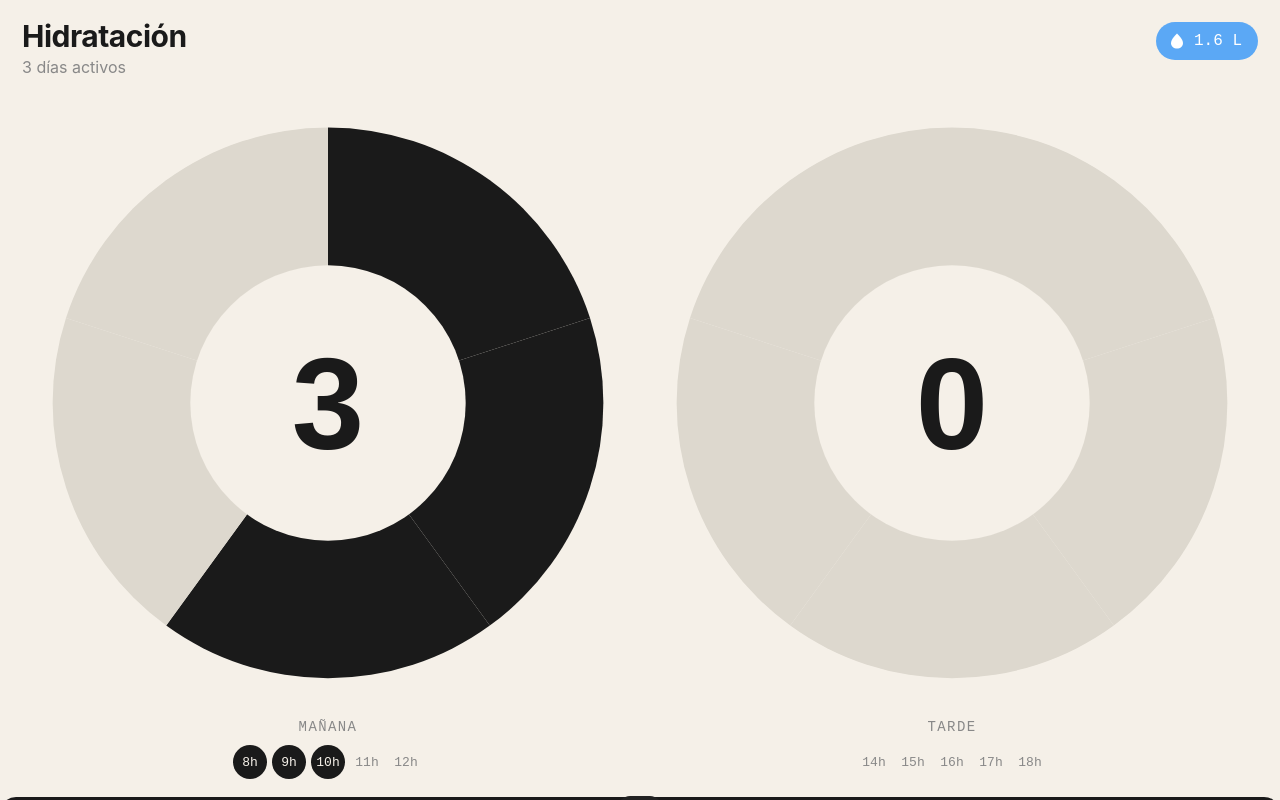
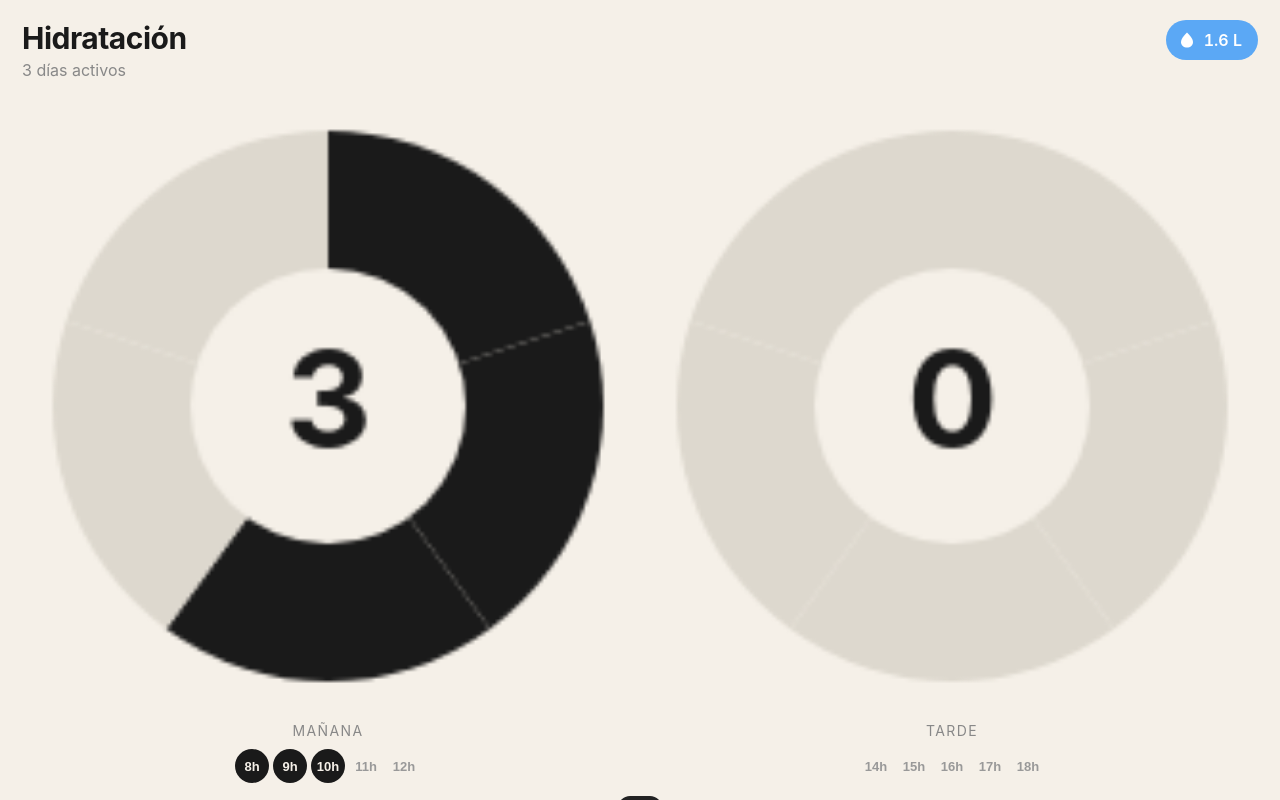
Before and after one commit to jordimanuel77/hidratacion, a plain HTML site: page index.html in a window 1280 px wide. Drawn offline with Linux system fonts and the light colour scheme.

Commit message:
canvas en lugar de SVG

```diff
--- a/index.html
+++ b/index.html
@@ -10,13 +10,12 @@
   <link rel="manifest" href="manifest.json">
   <link rel="apple-touch-icon" href="icon-192.png">
   <title>Hidratación</title>
-
   <style>
     *, *::before, *::after { box-sizing: border-box; margin: 0; padding: 0; }
     html, body {
       height: 100%; width: 100%;
       background: #F5F0E8;
-      font-family: -apple-system, BlinkMacSystemFont, 'SF Pro Display', sans-serif;
+      font-family: -apple-system, BlinkMacSystemFont, sans-serif;
       -webkit-font-smoothing: antialiased;
       overflow: hidden;
     }
@@ -29,115 +28,91 @@
 
     /* HERO */
     .hero { padding: 20px 22px 18px; flex-shrink: 0; }
-
     .app-header { display: flex; align-items: flex-start; justify-content: space-between; margin-bottom: 20px; }
-    .app-name { font-size: 30px; font-weight: 700; color: #1a1a1a; letter-spacing: -0.5px; line-height: 1.1; }
+    .app-name { font-size: 30px; font-weight: 700; color: #1a1a1a; letter-spacing: -0.5px; }
     .app-streak { font-size: 16px; color: #888; margin-top: 4px; }
-
-    .litros-badge {
+    .badge {
       display: flex; align-items: center; gap: 8px;
       background: #5BA8F5; border-radius: 50px;
-      padding: 10px 16px 10px 12px;
-      flex-shrink: 0; margin-top: 2px;
-      -webkit-tap-highlight-color: transparent; cursor: pointer;
+      padding: 10px 16px 10px 12px; flex-shrink: 0;
+      cursor: pointer; -webkit-tap-highlight-color: transparent;
     }
-    .litros-badge svg { width: 18px; height: 18px; fill: #fff; }
-    .litros-badge span { font-family: 'SF Mono', ui-monospace, monospace; font-size: 16px; font-weight: 500; color: #fff; }
+    .badge svg { width: 18px; height: 18px; fill: #fff; flex-shrink: 0; }
+    .badge span { font-size: 16px; font-weight: 600; color: #fff; font-variant-numeric: tabular-nums; }
 
-    /* PIES */
-    .pies-row { display: flex; gap: 12px; align-items: flex-start; }
+    .pies-row { display: flex; gap: 12px; }
     .pie-wrap { flex: 1; display: flex; flex-direction: column; align-items: center; gap: 10px; min-width: 0; }
-    .pie-wrap svg { width: 100%; height: auto; display: block; }
-    .pie-label { font-family: 'SF Mono', ui-monospace, monospace; font-size: 14px; letter-spacing: 0.1em; text-transform: uppercase; color: #888; }
-
-    /* HOURS */
-    .hours-row { display: flex; gap: 5px; justify-content: center; flex-wrap: nowrap; }
+    .pie-wrap canvas { width: 100% !important; height: auto !important; display: block; }
+    .pie-label { font-size: 14px; letter-spacing: 0.1em; text-transform: uppercase; color: #888; }
+    .hours-row { display: flex; gap: 4px; justify-content: center; }
     .hchip {
       width: 34px; height: 34px; border-radius: 50%;
       display: flex; align-items: center; justify-content: center;
-      font-family: 'SF Mono', ui-monospace, monospace; font-size: 13px; font-weight: 500;
-      color: #888; background: transparent; border: none; outline: none;
-      cursor: pointer; -webkit-tap-highlight-color: transparent;
-      flex-shrink: 0;
+      font-size: 13px; font-weight: 600; font-variant-numeric: tabular-nums;
+      color: #999; background: transparent; border: none; outline: none;
+      cursor: pointer; -webkit-tap-highlight-color: transparent; flex-shrink: 0;
     }
     .hchip.done { background: #1a1a1a; color: #F5F0E8; }
-    .hchip.future { opacity: 0.28; pointer-events: none; }
-    .hchip:not(.future):active { opacity: 0.6; }
+    .hchip.future { opacity: 0.25; pointer-events: none; }
 
     /* BOTTOM */
     .bottom {
-      background: #1a1a1a;
-      border-radius: 28px 28px 0 0;
+      background: #1a1a1a; border-radius: 28px 28px 0 0;
       flex: 1; display: flex; flex-direction: column;
       padding: 16px 18px 0; overflow: hidden;
     }
-
     .cal-header { display: flex; align-items: center; justify-content: space-between; margin-bottom: 10px; }
-    .cal-month-label { font-family: 'SF Mono', ui-monospace, monospace; font-size: 14px; letter-spacing: 0.14em; text-transform: uppercase; color: #fff; font-weight: 500; }
-    .cal-nav { display: flex; gap: 0; }
+    .cal-month-lbl { font-size: 14px; letter-spacing: 0.14em; text-transform: uppercase; color: #fff; font-weight: 600; }
+    .cal-nav { display: flex; }
     .cal-nav button {
-      background: none; border: none; color: #666;
-      font-size: 24px; line-height: 1;
-      width: 44px; height: 44px;
-      display: flex; align-items: center; justify-content: center;
-      border-radius: 8px; cursor: pointer;
-      -webkit-tap-highlight-color: transparent;
+      background: none; border: none; color: #666; font-size: 26px;
+      width: 44px; height: 44px; display: flex; align-items: center; justify-content: center;
+      cursor: pointer; -webkit-tap-highlight-color: transparent; border-radius: 8px;
     }
     .cal-nav button:active { color: #fff; }
-
     .cal-days { display: grid; grid-template-columns: repeat(7, 1fr); margin-bottom: 8px; }
-    .cal-day { font-family: 'SF Mono', ui-monospace, monospace; font-size: 14px; color: rgba(255,255,255,0.4); text-align: center; text-transform: uppercase; }
-
+    .cal-day { font-size: 14px; color: rgba(255,255,255,0.4); text-align: center; text-transform: uppercase; }
     .cal-grid { display: grid; grid-template-columns: repeat(7, 1fr); gap: 8px 4px; }
-    .cal-cell {
-      aspect-ratio: 1; display: flex; align-items: center; justify-content: center;
-      cursor: pointer; -webkit-tap-highlight-color: transparent;
-    }
-    .cal-dot { width: 24px; height: 24px; border-radius: 50%; background: #2a2a2a; }
-    .cal-cell.done   .cal-dot { background: #fff; }
-    .cal-cell.sel    .cal-dot { background: #fff; }
-    .cal-cell.today  .cal-dot { background: #3a3a3a; box-shadow: 0 0 0 2px #666; }
-    .cal-cell.empty  { pointer-events: none; opacity: 0; }
-    .cal-cell:active .cal-dot { opacity: 0.7; }
-
-    .home-indicator { display: flex; justify-content: center; padding: 10px 0 8px; margin-top: auto; }
-    .home-indicator span { width: 120px; height: 4px; background: rgba(255,255,255,0.08); border-radius: 99px; display: block; }
-
+    .cal-cell { aspect-ratio: 1; display: flex; align-items: center; justify-content: center; cursor: pointer; -webkit-tap-highlight-color: transparent; }
+    .dot { width: 24px; height: 24px; border-radius: 50%; background: #2a2a2a; }
+    .cal-cell.done .dot  { background: #fff; }
+    .cal-cell.sel  .dot  { background: #fff; }
+    .cal-cell.today .dot { background: #3a3a3a; box-shadow: 0 0 0 2px #666; }
+    .cal-cell.empty { pointer-events: none; opacity: 0; }
+    .home-bar { display: flex; justify-content: center; padding: 12px 0 8px; margin-top: auto; }
+    .home-bar span { width: 120px; height: 4px; background: rgba(255,255,255,0.07); border-radius: 99px; display: block; }
     .toast {
       position: fixed; bottom: 40px; left: 50%;
       transform: translateX(-50%) translateY(60px);
-      background: #222; color: #fff;
-      font-family: 'SF Mono', ui-monospace, monospace; font-size: 14px;
+      background: #222; color: #fff; font-size: 14px;
       padding: 12px 22px; border-radius: 22px;
       transition: transform 0.3s ease; z-index: 999;
       pointer-events: none; white-space: nowrap;
     }
-    .toast.visible { transform: translateX(-50%) translateY(0); }
+    .toast.on { transform: translateX(-50%) translateY(0); }
   </style>
 </head>
 <body>
 <div class="app">
-
   <div class="hero">
     <div class="app-header">
       <div>
         <div class="app-name">Hidratación</div>
         <div class="app-streak" id="streak-txt">1 día activo</div>
       </div>
-      <div class="litros-badge" id="badge-btn">
+      <div class="badge" id="badge-btn">
         <svg viewBox="0 0 24 24"><path d="M12 2C12 2 4 9.5 4 14.5C4 18.64 7.58 22 12 22C16.42 22 20 18.64 20 14.5C20 9.5 12 2 12 2Z"/></svg>
         <span id="litros-txt">0.0 L</span>
       </div>
     </div>
-
     <div class="pies-row">
       <div class="pie-wrap">
-        <svg id="pie-m" viewBox="0 0 160 160"></svg>
+        <canvas id="pie-m" width="160" height="160"></canvas>
         <div class="pie-label">Mañana</div>
         <div class="hours-row" id="hrs-m"></div>
       </div>
       <div class="pie-wrap">
-        <svg id="pie-t" viewBox="0 0 160 160"></svg>
+        <canvas id="pie-t" width="160" height="160"></canvas>
         <div class="pie-label">Tarde</div>
         <div class="hours-row" id="hrs-t"></div>
       </div>
@@ -146,7 +121,7 @@
 
   <div class="bottom">
     <div class="cal-header">
-      <div class="cal-month-label" id="cal-lbl"></div>
+      <div class="cal-month-lbl" id="cal-lbl"></div>
       <div class="cal-nav">
         <button id="prev-btn">&#8249;</button>
         <button id="next-btn">&#8250;</button>
@@ -154,194 +129,168 @@
     </div>
     <div class="cal-days" id="cal-days"></div>
     <div class="cal-grid" id="cal-grid"></div>
-    <div class="home-indicator"><span></span></div>
+    <div class="home-bar"><span></span></div>
   </div>
-
 </div>
 <div class="toast" id="toast"></div>
 
 <script>
-const DAYS = ['L','M','X','J','V','S','D'];
-const MONTHS = ['Enero','Febrero','Marzo','Abril','Mayo','Junio','Julio','Agosto','Septiembre','Octubre','Noviembre','Diciembre'];
-const MOR = ['08:00','09:00','10:00','11:00','12:00'];
-const AFT = ['14:00','15:00','16:00','17:00','18:00'];
-const ALL = [...MOR,...AFT];
-const ML = 100;
-const FILL = '#1a1a1a', BG = '#DDD8CE', CENTER = '#F5F0E8';
+const DAYS=['L','M','X','J','V','S','D'];
+const MONTHS=['Enero','Febrero','Marzo','Abril','Mayo','Junio','Julio','Agosto','Septiembre','Octubre','Noviembre','Diciembre'];
+const MOR=['08:00','09:00','10:00','11:00','12:00'];
+const AFT=['14:00','15:00','16:00','17:00','18:00'];
+const ALL=[...MOR,...AFT];
+const ML=100;
+const FILL='#1a1a1a', BG='#DDD8CE', CEN='#F5F0E8';
 
-let vDate = new Date(), selDate = new Date(), data = {};
-try { data = JSON.parse(localStorage.getItem('hid_v2') || '{}'); } catch(e) {}
+let vDate=new Date(), selDate=new Date(), data={};
+try{data=JSON.parse(localStorage.getItem('hid_v3')||'{}');}catch(e){}
 
-// seed ejemplo
-const y0=new Date().getFullYear(), m0=new Date().getMonth();
-const dk1=fmt(new Date(y0,m0,1)), dk2=fmt(new Date(y0,m0,2)), dkt=fmt(new Date());
-if (!data[dk1]) data[dk1] = ['08:00','09:00','10:00','11:00','12:00','14:00','15:00'];
-if (!data[dk2]) data[dk2] = ['08:00','09:00','10:00','11:00','12:00','14:00'];
-if (!data[dkt] || !data[dkt].length) data[dkt] = ['08:00','09:00','10:00'];
+const y0=new Date().getFullYear(),m0=new Date().getMonth();
+const dk1=fmt(new Date(y0,m0,1)),dk2=fmt(new Date(y0,m0,2)),dkt=fmt(new Date());
+if(!data[dk1])data[dk1]=['08:00','09:00','10:00','11:00','12:00','14:00','15:00'];
+if(!data[dk2])data[dk2]=['08:00','09:00','10:00','11:00','12:00','14:00'];
+if(!data[dkt]||!data[dkt].length)data[dkt]=['08:00','09:00','10:00'];
 
-function fmt(d) { return d.toISOString().slice(0,10); }
-function save() { try { localStorage.setItem('hid_v2', JSON.stringify(data)); } catch(e){} }
+function fmt(d){return d.toISOString().slice(0,10);}
+function save(){try{localStorage.setItem('hid_v3',JSON.stringify(data));}catch(e){}}
+function streak(){let s=0,d=new Date();d.setHours(0,0,0,0);for(let i=0;i<365;i++){if((data[fmt(d)]||[]).length){s++;d.setDate(d.getDate()-1);}else break;}return Math.max(s,1);}
+function litros(){let t=0;Object.values(data).forEach(a=>{t+=a.length*ML;});return(t/1000).toFixed(1);}
+function toast(msg){const el=document.getElementById('toast');el.textContent=msg;el.classList.add('on');setTimeout(()=>el.classList.remove('on'),2500);}
 
-function streak() {
-  let s=0, d=new Date(); d.setHours(0,0,0,0);
-  for (let i=0;i<365;i++) {
-    if ((data[fmt(d)]||[]).length) { s++; d.setDate(d.getDate()-1); } else break;
+if('serviceWorker' in navigator)navigator.serviceWorker.register('sw.js').catch(()=>{});
+
+async function enableNotifs(){
+  if(!('Notification' in window)){toast('No disponible');return;}
+  const p=await Notification.requestPermission();
+  if(p==='granted'){toast('Notificaciones activadas ✓');scheduleNotifs();}
+  else toast('Ajustes → Safari → Notificaciones');
+}
+function scheduleNotifs(){
+  if(Notification.permission!=='granted')return;
+  const now=new Date(),h0=now.getHours(),m0=now.getMinutes();
+  ALL.forEach(t=>{
+    const h=parseInt(t),ms=((h-h0)*60-m0)*60000;
+    if(ms>0)setTimeout(()=>{
+      const dk=fmt(new Date()),done=data[dk]||[];
+      if(!done.includes(t))new Notification('Hidratación 💧',{body:'Son las '+t+'. ¿Has bebido agua?',icon:'icon-192.png',tag:'h'+t,renotify:true});
+    },ms);
+  });
+}
+document.getElementById('badge-btn').addEventListener('click',enableNotifs);
+if(Notification.permission==='granted')scheduleNotifs();
+
+// PIE con Canvas — funciona en todos los navegadores iOS
+function drawPie(id, done, total, times, dk){
+  const canvas=document.getElementById(id);
+  if(!canvas)return;
+  const ctx=canvas.getContext('2d');
+  const W=canvas.width, H=canvas.height;
+  const cx=W/2, cy=H/2, r=W*0.45, ri=W*0.225;
+  ctx.clearRect(0,0,W,H);
+  const slice=(2*Math.PI)/total;
+  for(let i=0;i<total;i++){
+    const a0=-Math.PI/2+i*slice, a1=a0+slice;
+    ctx.beginPath();
+    ctx.moveTo(cx,cy);
+    ctx.arc(cx,cy,r,a0,a1);
+    ctx.closePath();
+    ctx.fillStyle=i<done?FILL:BG;
+    ctx.fill();
   }
-  return Math.max(s,1);
+  // centro
+  ctx.beginPath();
+  ctx.arc(cx,cy,ri,0,2*Math.PI);
+  ctx.fillStyle=CEN;
+  ctx.fill();
+  // número
+  ctx.fillStyle='#1a1a1a';
+  ctx.font='bold '+(W*0.22)+'px -apple-system, sans-serif';
+  ctx.textAlign='center';
+  ctx.textBaseline='middle';
+  ctx.fillText(done,cx,cy);
+
+  // tap zones
+  canvas.onclick=function(e){
+    const rect=canvas.getBoundingClientRect();
+    const scaleX=W/rect.width, scaleY=H/rect.height;
+    const x=(e.clientX-rect.left)*scaleX-cx;
+    const y=(e.clientY-rect.top)*scaleY-cy;
+    const dist=Math.sqrt(x*x+y*y);
+    if(dist<ri||dist>r)return;
+    let angle=Math.atan2(y,x)+Math.PI/2;
+    if(angle<0)angle+=2*Math.PI;
+    const idx=Math.floor(angle/(2*Math.PI)*total);
+    if(idx>=0&&idx<times.length)toggle(dk,times[idx]);
+  };
 }
 
-function litros() {
-  let t=0; Object.values(data).forEach(a=>{ t+=a.length*ML; }); return (t/1000).toFixed(1);
-}
-
-function toast(msg) {
-  const el=document.getElementById('toast');
-  el.textContent=msg; el.classList.add('visible');
-  setTimeout(()=>el.classList.remove('visible'),2500);
-}
-
-// Service Worker
-if ('serviceWorker' in navigator) navigator.serviceWorker.register('sw.js').catch(()=>{});
-
-async function enableNotifs() {
-  if (!('Notification' in window)) { toast('No disponible en este navegador'); return; }
-  const p = await Notification.requestPermission();
-  if (p === 'granted') { toast('Notificaciones activadas ✓'); scheduleNotifs(); }
-  else toast('Actívalas: Ajustes → Safari → Notificaciones');
-}
-
-function scheduleNotifs() {
-  if (Notification.permission !== 'granted') return;
-  const now = new Date(), h0=now.getHours(), m0=now.getMinutes();
-  ALL.forEach(t => {
-    const h = parseInt(t);
-    const ms = ((h - h0) * 60 - m0) * 60000;
-    if (ms > 0) setTimeout(() => {
-      const dk = fmt(new Date()), done = data[dk]||[];
-      if (!done.includes(t)) new Notification('Hidratación 💧', {
-        body: 'Son las ' + t + '. ¿Has bebido agua?',
-        icon: 'icon-192.png', tag: 'h'+t, renotify: true
-      });
-    }, ms);
-  });
-}
-
-document.getElementById('badge-btn').addEventListener('click', enableNotifs);
-if (Notification.permission === 'granted') scheduleNotifs();
-
-// PIE
-function pie(id, done, total, times, dk) {
-  const svg = document.getElementById(id);
-  if (!svg) return;
-  svg.innerHTML = '';
-  const cx=80, cy=80, r=72, slice=(2*Math.PI)/total;
-  for (let i=0; i<total; i++) {
-    const a0=-Math.PI/2+i*slice, a1=-Math.PI/2+(i+1)*slice;
-    const x0=cx+r*Math.cos(a0), y0=cy+r*Math.sin(a0);
-    const x1=cx+r*Math.cos(a1), y1=cy+r*Math.sin(a1);
-    const p = document.createElementNS('http://www.w3.org/2000/svg','path');
-    p.setAttribute('d',`M${cx},${cy} L${x0.toFixed(1)},${y0.toFixed(1)} A${r},${r} 0 0,1 ${x1.toFixed(1)},${y1.toFixed(1)} Z`);
-    p.setAttribute('fill', i < done ? FILL : BG);
-    p.setAttribute('style','cursor:pointer');
-    p.addEventListener('click', () => toggle(dk, times[i]));
-    svg.appendChild(p);
-  }
-  const c = document.createElementNS('http://www.w3.org/2000/svg','circle');
-  c.setAttribute('cx',cx); c.setAttribute('cy',cy); c.setAttribute('r',36);
-  c.setAttribute('fill',CENTER); svg.appendChild(c);
-  const t = document.createElementNS('http://www.w3.org/2000/svg','text');
-  t.setAttribute('x',cx); t.setAttribute('y',cy+12);
-  t.setAttribute('text-anchor','middle');
-  t.setAttribute('font-family','DM Sans, sans-serif');
-  t.setAttribute('font-size','34'); t.setAttribute('font-weight','700');
-  t.setAttribute('fill','#1a1a1a'); t.textContent = done;
-  svg.appendChild(t);
-}
-
-// HOURS
-function hours(id, times, done, dk) {
-  const wrap = document.getElementById(id);
-  if (!wrap) return;
-  wrap.innerHTML = '';
-  const nowH = new Date().getHours();
-  const isToday = selDate.toDateString() === new Date().toDateString();
-  times.forEach(t => {
-    const h = parseInt(t), isDone = done.includes(t);
-    const isFut = isToday && h > nowH && !isDone;
-    const btn = document.createElement('button');
-    btn.className = 'hchip' + (isDone?' done':isFut?' future':'');
-    btn.textContent = h+'h';
-    if (!isFut) btn.addEventListener('click', () => toggle(dk, t));
+function renderHours(id,times,done,dk){
+  const wrap=document.getElementById(id);if(!wrap)return;
+  wrap.innerHTML='';
+  const nowH=new Date().getHours();
+  const isToday=selDate.toDateString()===new Date().toDateString();
+  times.forEach(t=>{
+    const h=parseInt(t),isDone=done.includes(t),isFut=isToday&&h>nowH&&!isDone;
+    const btn=document.createElement('button');
+    btn.className='hchip'+(isDone?' done':isFut?' future':'');
+    btn.textContent=h+'h';
+    if(!isFut)btn.addEventListener('click',()=>toggle(dk,t));
     wrap.appendChild(btn);
   });
 }
 
-function render() {
-  const dk = fmt(selDate), done = data[dk]||[];
-  const mD = MOR.filter(t=>done.includes(t)).length;
-  const aD = AFT.filter(t=>done.includes(t)).length;
-  pie('pie-m', mD, 5, MOR, dk);
-  pie('pie-t', aD, 5, AFT, dk);
-  hours('hrs-m', MOR, done, dk);
-  hours('hrs-t', AFT, done, dk);
-  document.getElementById('litros-txt').textContent = litros()+' L';
-  const s = streak();
-  document.getElementById('streak-txt').textContent = s+(s===1?' día activo':' días activos');
+function render(){
+  const dk=fmt(selDate),done=data[dk]||[];
+  const mD=MOR.filter(t=>done.includes(t)).length;
+  const aD=AFT.filter(t=>done.includes(t)).length;
+  drawPie('pie-m',mD,5,MOR,dk);
+  drawPie('pie-t',aD,5,AFT,dk);
+  renderHours('hrs-m',MOR,done,dk);
+  renderHours('hrs-t',AFT,done,dk);
+  document.getElementById('litros-txt').textContent=litros()+' L';
+  const s=streak();
+  document.getElementById('streak-txt').textContent=s+(s===1?' día activo':' días activos');
 }
 
-function toggle(dk, t) {
-  if (!data[dk]) data[dk] = [];
-  const i = data[dk].indexOf(t);
-  if (i>=0) data[dk].splice(i,1); else data[dk].push(t);
-  save(); render(); calendar();
+function toggle(dk,t){
+  if(!data[dk])data[dk]=[];
+  const i=data[dk].indexOf(t);
+  if(i>=0)data[dk].splice(i,1);else data[dk].push(t);
+  save();render();calendar();
 }
 
-// CALENDAR
-function calendar() {
-  const daysEl = document.getElementById('cal-days');
-  const gridEl = document.getElementById('cal-grid');
-  if (!daysEl || !gridEl) return;
-  daysEl.innerHTML = '';
-  gridEl.innerHTML = '';
-  DAYS.forEach(d => {
-    const el = document.createElement('div');
-    el.className='cal-day'; el.textContent=d; daysEl.appendChild(el);
-  });
-  const y=vDate.getFullYear(), m=vDate.getMonth();
-  document.getElementById('cal-lbl').textContent = MONTHS[m].toUpperCase()+' '+y;
-  const today=new Date(); today.setHours(0,0,0,0);
-  let dow=new Date(y,m,1).getDay(); dow=dow===0?6:dow-1;
+function calendar(){
+  const daysEl=document.getElementById('cal-days');
+  const gridEl=document.getElementById('cal-grid');
+  if(!daysEl||!gridEl)return;
+  daysEl.innerHTML='';gridEl.innerHTML='';
+  DAYS.forEach(d=>{const el=document.createElement('div');el.className='cal-day';el.textContent=d;daysEl.appendChild(el);});
+  const y=vDate.getFullYear(),m=vDate.getMonth();
+  document.getElementById('cal-lbl').textContent=MONTHS[m].toUpperCase()+' '+y;
+  const today=new Date();today.setHours(0,0,0,0);
+  let dow=new Date(y,m,1).getDay();dow=dow===0?6:dow-1;
   const dim=new Date(y,m+1,0).getDate();
-
-  for (let i=0; i<35; i++) {
-    const dayN = i-dow+1;
-    const cell = document.createElement('div');
-    const dot = document.createElement('div');
-    dot.className='cal-dot'; cell.appendChild(dot);
-    if (dayN<1||dayN>dim) {
-      cell.className='cal-cell empty';
-    } else {
-      const d=new Date(y,m,dayN); d.setHours(0,0,0,0);
-      const dk=fmt(d), n=(data[dk]||[]).length;
-      const isToday=d.getTime()===today.getTime();
-      const isPast=d<today;
-      const isSel=d.toDateString()===selDate.toDateString();
+  for(let i=0;i<35;i++){
+    const dayN=i-dow+1;
+    const cell=document.createElement('div');
+    const dot=document.createElement('div');dot.className='dot';cell.appendChild(dot);
+    if(dayN<1||dayN>dim){cell.className='cal-cell empty';}
+    else{
+      const d=new Date(y,m,dayN);d.setHours(0,0,0,0);
+      const dk=fmt(d),n=(data[dk]||[]).length;
+      const isToday=d.getTime()===today.getTime(),isPast=d<today,isSel=d.toDateString()===selDate.toDateString();
       cell.className='cal-cell'+(isSel?' sel':isToday?' today':isPast&&n>0?' done':'');
-      cell.addEventListener('click',()=>{ selDate=new Date(d); calendar(); render(); });
+      cell.addEventListener('click',()=>{selDate=new Date(d);calendar();render();});
     }
     gridEl.appendChild(cell);
   }
 }
 
-document.getElementById('prev-btn').addEventListener('click',()=>{ vDate=new Date(vDate.getFullYear(),vDate.getMonth()-1,1); calendar(); });
-document.getElementById('next-btn').addEventListener('click',()=>{ vDate=new Date(vDate.getFullYear(),vDate.getMonth()+1,1); calendar(); });
+document.getElementById('prev-btn').addEventListener('click',()=>{vDate=new Date(vDate.getFullYear(),vDate.getMonth()-1,1);calendar();});
+document.getElementById('next-btn').addEventListener('click',()=>{vDate=new Date(vDate.getFullYear(),vDate.getMonth()+1,1);calendar();});
 
-// INIT — esperar a que el DOM esté completamente listo
-document.addEventListener('DOMContentLoaded', () => {
-  render();
-  calendar();
-  setInterval(render, 60000);
-});
+window.addEventListener('load',()=>{render();calendar();setInterval(render,60000);});
 </script>
 </body>
 </html>
```
